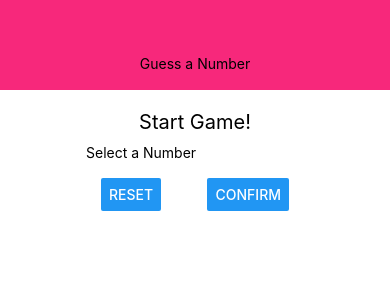
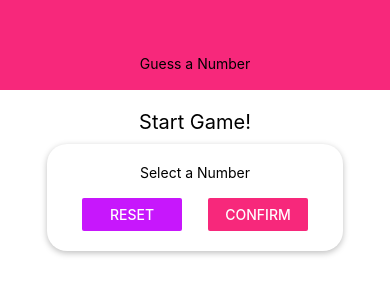
Before and after one commit to WahajAhmedIqbal/REACT-NATIVE-PRACTICE, a React Native app: screen / in a window 390 px wide. Shown: the top 300 px of the page. Built offline with nearby package versions, Linux system fonts and the light colour scheme.

Commit message:
4.26 Cards add

```diff
--- /dev/null
+++ b/components/CardStyle.jsx
@@ -0,0 +1,23 @@
+import React from "react";
+import { View, StyleSheet } from "react-native";
+
+const CardStyle = (props) => {
+  return (
+    <View style={{ ...styles.cards, ...props.style }}>{props.children}</View>
+  );
+};
+
+const styles = StyleSheet.create({
+  cards: {
+    shadowColor: "black",
+    shadowOffset: { width: 0, height: 2 },
+    shadowRadius: 6,
+    shadowOpacity: 0.26,
+    elevation: 7,
+    backgroundColor: "white",
+    padding: 20,
+    borderRadius: 20,
+  },
+});
+
+export default CardStyle;
--- /dev/null
+++ b/constants/colors.jsx
@@ -0,0 +1,4 @@
+export default {
+  primary: "#c717fc",
+  secondray: "#f7287b",
+};
--- a/screens/StartGameScreen.jsx
+++ b/screens/StartGameScreen.jsx
@@ -1,18 +1,28 @@
 import React from "react";
 import { View, Text, StyleSheet, TextInput, Button } from "react-native";
+import CardStyle from "../components/CardStyle";
+import Colors from "../constants/colors";
 
 const StartGameScreen = (props) => {
   return (
     <View style={styles.screen}>
       <Text style={styles.title}>Start Game!</Text>
-      <View style={styles.inputContainer}>
+      <CardStyle style={styles.inputContainer}>
         <Text>Select a Number</Text>
         <TextInput />
         <View style={styles.buttonContainer}>
-          <Button title="Reset" onPress={() => {}} />
-          <Button title="Confirm" onPress={() => {}} />
+          <View style={styles.btn1}>
+            <Button title="Reset" onPress={() => {}} color={Colors.primary} />
+          </View>
+          <View style={styles.btn1}>
+            <Button
+              title="Confirm"
+              onPress={() => {}}
+              color={Colors.secondray}
+            />
+          </View>
         </View>
-      </View>
+      </CardStyle>
     </View>
   );
 };
@@ -23,11 +33,19 @@ const styles = StyleSheet.create({
     padding: 10,
     alignItems: "center",
   },
+  btn1: {
+    width: 100,
+  },
+
   title: {
     fontSize: 20,
     marginVertical: 10,
   },
-  inputContainer: {},
+  inputContainer: {
+    width: 300,
+    maxWidth: "80%",
+    alignItems: "center",
+  },
   buttonContainer: {
     flexDirection: "row",
     width: "100%",
```
